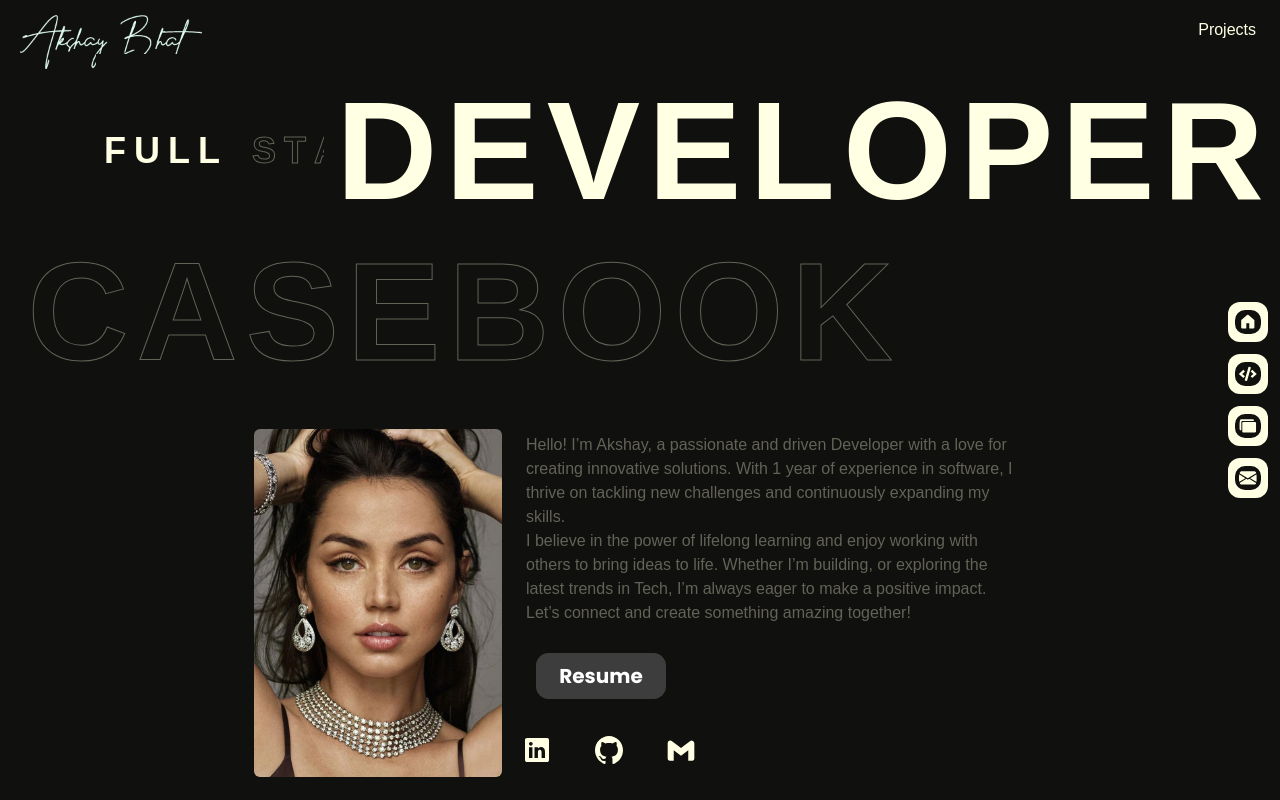
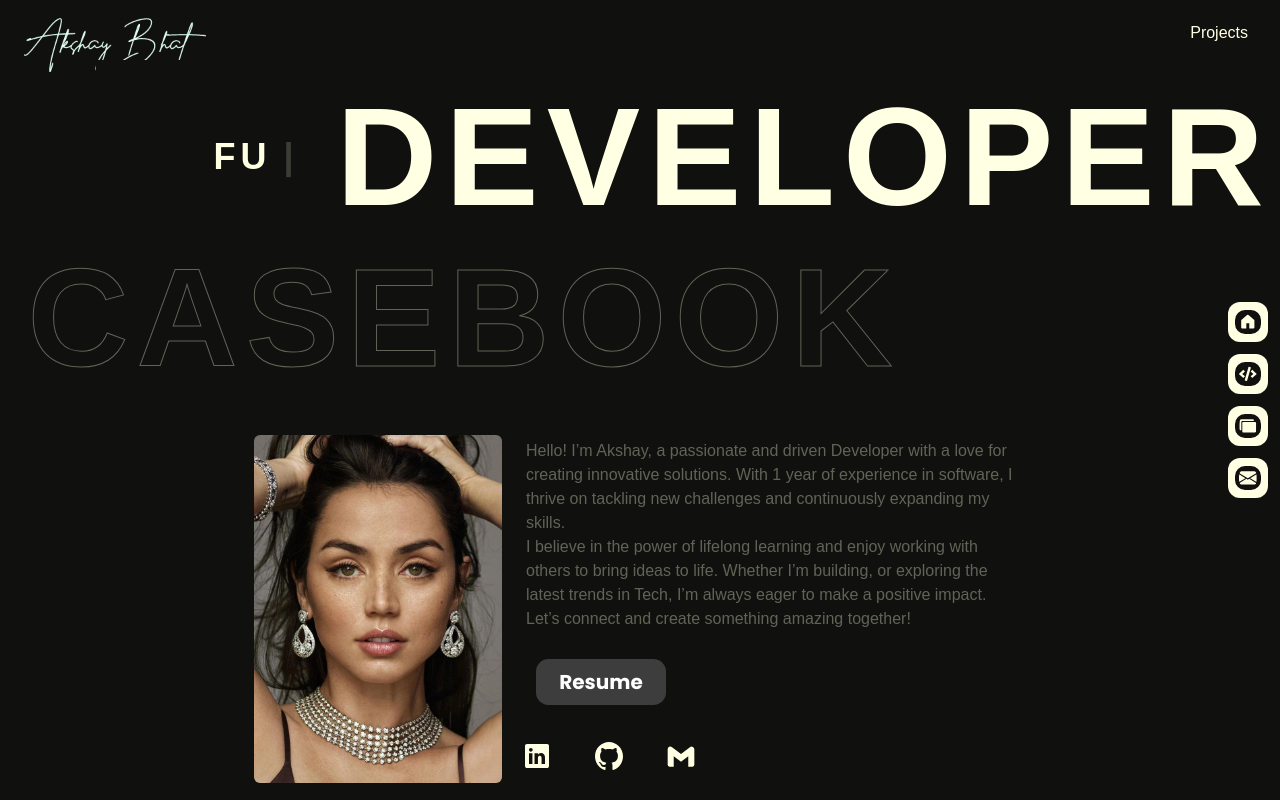
Before and after one commit to AriseAk/Portfolio, a React (Vite) app: page / in a window 1280 px wide. Shown: the top 800 px of the page. Built offline with nearby package versions, Linux system fonts and the light colour scheme; the HTML template or start-up script is replaced by a standard one.

Commit message:
added section wise navigation based on sidebar icons

```diff
--- a/src/App.css
+++ b/src/App.css
@@ -15,7 +15,9 @@
 
 @import url('https://fonts.googleapis.com/css2?family=Major+Mono+Display&display=swap');
 
-
+html {
+    scroll-behavior: smooth;
+}
 
 html::-webkit-scrollbar {
   width: 15px;
@@ -248,8 +250,54 @@ button:hover:after {
   width: 80vw;
 }
 
+.text-type {
+  display: inline-block;
+  white-space: pre-wrap;
+  color: #ffffe3!important;
+  letter-spacing: 5px;
+}
+
+.text-type__cursor {
+  margin-left: 0.25rem;
+  display: inline-block;
+  opacity: 1;
+}
+
+.text-type__cursor--hidden {
+  display: none;
+}
 
 
+.my-custom-color {
+
+  color: #ffffe3!important;
+}
+
+#contact-section {
+  /* Ensure the section takes up sufficient height to show the gradient */
+  min-height: 100vh; /* Make sure it's at least full viewport height */
+  display: flex; /* Or whatever display properties you need for content alignment */
+  flex-direction: column;
+  align-items: center; /* Adjust as needed for your content */
+  justify-content: center; /* Adjust as needed for your content */
+
+  /* Apply the gradient: dark at top, light at bottom */
+  background: linear-gradient(to bottom,
+                              #10100e,
+                              #1a1a17, /* Darker shade at the top */
+                              #353530); /* Lighter shade at the bottom */
+
+  /* Optional: Adjust color stops if you want the transition to happen faster/slower */
+  /* background: linear-gradient(to bottom,
+                              #2c3e50 0%,
+                              #ecf0f1 100%); */
+}
+
+/* You might also need to ensure that the immediate children of the body/html
+   don't have conflicting background colors that hide this gradient. */
+body {
+    background-color: transparent; /* Or remove any default background if it conflicts */
+}
 
 @media (min-width: 768px) {
   .scroller {
--- a/src/App.jsx
+++ b/src/App.jsx
@@ -14,6 +14,7 @@ import Card from "./components/Card";
 import ScrollReveal from "./components/ScrollReveal";
 import ScrollFloat from "./components/ScrollFloat";
 import Divider from "./components/Divider";
+import Textype from "./components/Textype";
 import Loader from "./components/Loader";
 import TechStack from "./components/TechStack";
 import Projects from "./components/Projects";
@@ -30,12 +31,13 @@ import gsap from "gsap";
 const velocity = 100;
 
 function App() {
-  const items = [
-    { icon: <GoHomeFill size={24} />, label: "Home" },
-    { icon: <FaCode size={24} />, label: "Skills" },
-    { icon: <IoIosPhotos size={24} />, label: "Projects" },
-    { icon: <BsEnvelopeFill size={20} />, label: "Contact" },
-  ];
+const items = [
+  // Add the href property pointing to the section ID
+  { icon: <GoHomeFill size={24} />, label: "Home", href: "#home-section" },
+  { icon: <FaCode size={24} />, label: "Skills", href: "#skills-section" },
+  { icon: <IoIosPhotos size={24} />, label: "Projects", href: "#projects-section" },
+  { icon: <BsEnvelopeFill size={20} />, label: "Contact", href: "#contact-section" },
+];
 
   const [loading, setLoading] = useState(true);
   const [linkedinHover, setLinkedinHover] = useState(false);
@@ -77,12 +79,21 @@ function App() {
   return (
     <>
       <StickyDock items={items} baseSize={40} magnify={60} />
-      <Navbar />
+      <div id="home-section"><Navbar /></div>
 
-      <div className="container flex h-[25vh] justify-center -mt-[60px]">
+
+      <div className="container flex h-[25vh] justify-center -mt-[60px]" >
         <div className="left flex justify-center items-center w-[25vw]">
-          <div className="text-[#ffffe3] text-4xl font-bold"><DecryptedText text="FULL" /></div>
-          <div className="inside outline text-4xl"><DecryptedText text="STACK" /></div>
+          <div className="text-[#ffffe3] text-4xl font-bold"><Textype
+            text={["FULL STACK", ""]}
+            textColors={['#ffffe3']}
+            typingSpeed={200}
+            pauseDuration={800}
+            showCursor={true}
+            className="my-custom-color"
+            cursorCharacter="|"
+          /></div>
+
         </div>
         <div className="right w-[60vw] flex justify-center items-center text-[140px] font-bold text-[#ffffe3]">
           <DecryptedText text="DEVELOPER" />
@@ -96,10 +107,10 @@ function App() {
       {/* Photo Section with Reveal Animation */}
       <div className="photo flex justify-center h-[45vh] gap-3">
         <div
-          className="first w-[20vw] h-full flex justify-center items-center"
+          className="first w-[20vw] h-full flex justify-center items-center rounded-xl"
           ref={firstRef}
         >
-          <img src={armas} alt="Profile" className="first w-full h-full object-cover" />
+          <img src={armas} alt="Profile" className="first w-full h-full object-cover " />
         </div>
         <div
           className="second w-[40vw] h-full flex justify-center gap-3 flex-col"
@@ -172,14 +183,23 @@ function App() {
 
       <Space />
       <Divider />
-      <TechStack />
+      <div id="skills-section"> {/* Added a wrapper div for clarity, or add the ID to TechStack's internal div */}
+        <TechStack />
+      </div>
       <Space />
       <Space />
       <Divider />
-      <Projects />
+      <div id="projects-section">
+        <Projects />
+      </div>
       <Space />
-      <Divider />
-      <Contact />
+      <Space />
+
+      <div id="contact-section">
+        <Contact />
+      </div>
+
+
     </>
   );
 }
--- a/src/components/Contact.jsx
+++ b/src/components/Contact.jsx
@@ -41,7 +41,7 @@ const Contact = () => {
 
   return (
     <div ref={containerRef}>
-      <div className="projects-cards h-[100vh] flex ">
+      <div className="projects-cards h-[70vh] flex rounded-2xl ">
         <div
           className="title text-7xl text-[#ffffe3] ml-[40px] mt-[40px]"
           ref={titleRef}
--- /dev/null
+++ b/src/components/ContactCard.jsx
@@ -0,0 +1,82 @@
+
+import React from 'react';
+import { FaGithub, FaLinkedin, FaInstagram, FaEnvelope } from 'react-icons/fa';
+import { FaXTwitter } from 'react-icons/fa6'; // Used for X/Twitter icon
+
+const contactLinks = [
+  {
+    icon: <FaGithub size={24} className="text-gray-700" />,
+    label: 'GitHub',
+    username: 'cryskram',
+    href: 'https://github.com/cryskram',
+  },
+  {
+    icon: <FaLinkedin size={24} className="text-blue-600" />,
+    label: 'LinkedIn',
+    username: 'vageeshgn',
+    href: 'https://linkedin.com/in/vageeshgn',
+  },
+  {
+    icon: <FaInstagram size={24} className="text-pink-600" />,
+    label: 'Instagram',
+    username: 'vageesh404',
+    href: 'https://instagram.com/vageesh404',
+  },
+  {
+    icon: <FaXTwitter size={24} className="text-gray-800" />,
+    label: 'X / Twitter',
+    username: 'gn_vageesh',
+    href: 'https://twitter.com/gn_vageesh',
+  },
+  {
+    icon: <FaEnvelope size={24} className="text-red-500" />,
+    label: 'Email',
+    username: 'vageeshgn2005@gmail.com',
+    href: 'mailto:vageeshgn2005@gmail.com',
+    fullWidth: true, // Marker for single-column layout
+  },
+];
+
+const ContactCard = () => {
+  return (
+
+    <div className="bg-white p-6 md:p-10 rounded-2xl shadow-2xl max-w-xl w-full mx-auto my-10 border border-gray-100">
+
+      <div className="text-center mb-8">
+        <h2 className="text-2xl md:text-3xl font-bold text-gray-800 mb-2">Let's Connect</h2>
+        <p className="text-gray-600 text-sm md:text-base px-2">
+          Whether it's a collaboration, opportunity, or just a friendly chat - my inbox is open!
+        </p>
+      </div>
+
+
+      <div className="grid grid-cols-2 gap-4">
+        {contactLinks.map((link) => (
+          <a
+            key={link.label}
+            href={link.href}
+            target="_blank"
+            rel="noopener noreferrer"
+
+            className={`
+              flex flex-col p-4 border border-gray-200 rounded-lg hover:bg-gray-50 transition duration-150
+              ${link.fullWidth ? 'col-span-2' : 'col-span-2 md:col-span-1'}
+            `}
+          >
+            <div className="flex items-center mb-1">
+              {link.icon}
+              <span className="ml-3 text-lg font-semibold text-gray-700">{link.label}</span>
+            </div>
+            <p className="text-sm text-gray-500 pl-9 break-all">{link.username}</p>
+          </a>
+        ))}
+      </div>
+
+      <p className="text-center text-xs text-gray-400 mt-8">
+        No spam, no bots - just genuine connections
+      </p>
+    </div>
+  );
+};
+
+export default ContactCard;
--- a/src/components/Navbar.jsx
+++ b/src/components/Navbar.jsx
@@ -3,8 +3,6 @@ import React from "react";
 import Handwriting from "./Handwriting";
 import { IoMdDownload } from "react-icons/io";
 import '../App.css';
-
-
 
 const Navbar = () => {
     return (
@@ -12,11 +10,16 @@ const Navbar = () => {
             <div className="">
                 <Handwriting />
             </div>
-            {/* <div className="flex"><a href="">My Resume</a><IoMdDownload /></div> */}
             <ul className="gap-2" >
-                <li className=" cursor-pointer">Projects</li>
-                <li className=" cursor-pointer">Skills</li>
-                <li className=" cursor-pointer">Contact</li>
+                <li className=" cursor-pointer">
+                    <a href="#projects-section">Projects</a>
+                </li>
+                <li className=" cursor-pointer">
+                    <a href="#skills-section">Skills</a>
+                </li>
+                <li className=" cursor-pointer">
+                    <a href="#contact-section">Contact</a>
+                </li>
             </ul>
         </nav>
     );
--- a/src/components/StickyDock.jsx
+++ b/src/components/StickyDock.jsx
@@ -11,6 +11,7 @@ const StickyDockItem = ({
   baseSize = 50,
   magnify = 80,
   range = 100,
+  href,
 }) => {
   const ref = useRef(null);
   const [hovered, setHovered] = useState(false);
@@ -35,7 +36,8 @@ const StickyDockItem = ({
   });
 
   return (
-    <div
+    <a
+    href={href}
       ref={ref}
       className="sticky-dock-item-with-label"
       onMouseEnter={() => setHovered(true)}
@@ -58,7 +60,7 @@ const StickyDockItem = ({
       <motion.div style={{ width: size, height: size }} className="sticky-icon">
         {icon}
       </motion.div>
-    </div>
+    </a>
   );
 };
 
@@ -81,6 +83,7 @@ export default function StickyDock({
           key={index}
           icon={item.icon}
           label={item.label}
+                    href={item.href}
           mouseY={mouseY}
           baseSize={baseSize}
           magnify={magnify}
--- /dev/null
+++ b/src/components/Textype.jsx
@@ -0,0 +1,173 @@
+'use client';
+
+import { useEffect, useRef, useState, createElement, useMemo, useCallback } from 'react';
+import { gsap } from 'gsap';
+import '../App.css';
+
+const TextType = ({
+  text,
+  as: Component = 'div',
+  typingSpeed = 200,
+  initialDelay = 0,
+  pauseDuration = 1000,
+  deletingSpeed = 30,
+  loop = true,
+  className = '',
+  showCursor = true,
+  hideCursorWhileTyping = false,
+  cursorCharacter = '|',
+  cursorClassName = '',
+  cursorBlinkDuration = 0.5,
+  textColors = [],
+  variableSpeed,
+  onSentenceComplete,
+  startOnVisible = false,
+  reverseMode = false,
+  ...props
+}) => {
+  const [displayedText, setDisplayedText] = useState('');
+  const [currentCharIndex, setCurrentCharIndex] = useState(0);
+  const [isDeleting, setIsDeleting] = useState(false);
+  const [currentTextIndex, setCurrentTextIndex] = useState(0);
+  const [isVisible, setIsVisible] = useState(!startOnVisible);
+  const cursorRef = useRef(null);
+  const containerRef = useRef(null);
+
+  const textArray = useMemo(() => (Array.isArray(text) ? text : [text]), [text]);
+
+  const getRandomSpeed = useCallback(() => {
+    if (!variableSpeed) return typingSpeed;
+    const { min, max } = variableSpeed;
+    return Math.random() * (max - min) + min;
+  }, [variableSpeed, typingSpeed]);
+
+  const getCurrentTextColor = () => {
+    if (textColors.length === 0) return '#ffffff';
+    return textColors[currentTextIndex % textColors.length];
+  };
+
+  useEffect(() => {
+    if (!startOnVisible || !containerRef.current) return;
+
+    const observer = new IntersectionObserver(
+      entries => {
+        entries.forEach(entry => {
+          if (entry.isIntersecting) {
+            setIsVisible(true);
+          }
+        });
+      },
+      { threshold: 0.1 }
+    );
+
+    observer.observe(containerRef.current);
+    return () => observer.disconnect();
+  }, [startOnVisible]);
+
+  useEffect(() => {
+    if (showCursor && cursorRef.current) {
+      gsap.set(cursorRef.current, { opacity: 1 });
+      gsap.to(cursorRef.current, {
+        opacity: 0,
+        duration: cursorBlinkDuration,
+        repeat: -1,
+        yoyo: true,
+        ease: 'power2.inOut'
+      });
+    }
+  }, [showCursor, cursorBlinkDuration]);
+
+  useEffect(() => {
+    if (!isVisible) return;
+
+    let timeout;
+    const currentText = textArray[currentTextIndex];
+    const processedText = reverseMode ? currentText.split('').reverse().join('') : currentText;
+
+    const executeTypingAnimation = () => {
+      if (isDeleting) {
+        if (displayedText === '') {
+          setIsDeleting(false);
+          if (currentTextIndex === textArray.length - 1 && !loop) {
+            return;
+          }
+
+          if (onSentenceComplete) {
+            onSentenceComplete(textArray[currentTextIndex], currentTextIndex);
+          }
+
+          setCurrentTextIndex(prev => (prev + 1) % textArray.length);
+          setCurrentCharIndex(0);
+          timeout = setTimeout(() => {}, pauseDuration);
+        } else {
+          timeout = setTimeout(() => {
+            setDisplayedText(prev => prev.slice(0, -1));
+          }, deletingSpeed);
+        }
+      } else {
+        if (currentCharIndex < processedText.length) {
+          timeout = setTimeout(
+            () => {
+              setDisplayedText(prev => prev + processedText[currentCharIndex]);
+              setCurrentCharIndex(prev => prev + 1);
+            },
+            variableSpeed ? getRandomSpeed() : typingSpeed
+          );
+        } else if (textArray.length > 1) {
+          timeout = setTimeout(() => {
+            setIsDeleting(true);
+          }, pauseDuration);
+        }
+      }
+    };
+
+    if (currentCharIndex === 0 && !isDeleting && displayedText === '') {
+      timeout = setTimeout(executeTypingAnimation, initialDelay);
+    } else {
+      executeTypingAnimation();
+    }
+
+    return () => clearTimeout(timeout);
+    // eslint-disable-next-line react-hooks/exhaustive-deps
+  }, [
+    currentCharIndex,
+    displayedText,
+    isDeleting,
+    typingSpeed,
+    deletingSpeed,
+    pauseDuration,
+    textArray,
+    currentTextIndex,
+    loop,
+    initialDelay,
+    isVisible,
+    reverseMode,
+    variableSpeed,
+    onSentenceComplete
+  ]);
+
+  const shouldHideCursor =
+    hideCursorWhileTyping && (currentCharIndex < textArray[currentTextIndex].length || isDeleting);
+
+  return createElement(
+    Component,
+    {
+      ref: containerRef,
+      className: `text-type ${className}`,
+      ...props
+    },
+    <span className="text-type__content" style={{ color: getCurrentTextColor() }}>
+      {displayedText}
+    </span>,
+    showCursor && (
+      <span
+        ref={cursorRef}
+        className={`text-type__cursor ${cursorClassName} ${shouldHideCursor ? 'text-type__cursor--hidden' : ''}`}
+      >
+        {cursorCharacter}
+      </span>
+    )
+  );
+};
+
+export default TextType;
```
Also changed, not shown: src/assets/gmail.png (added), 1 other file (tests, documents, lock files or other folders).
